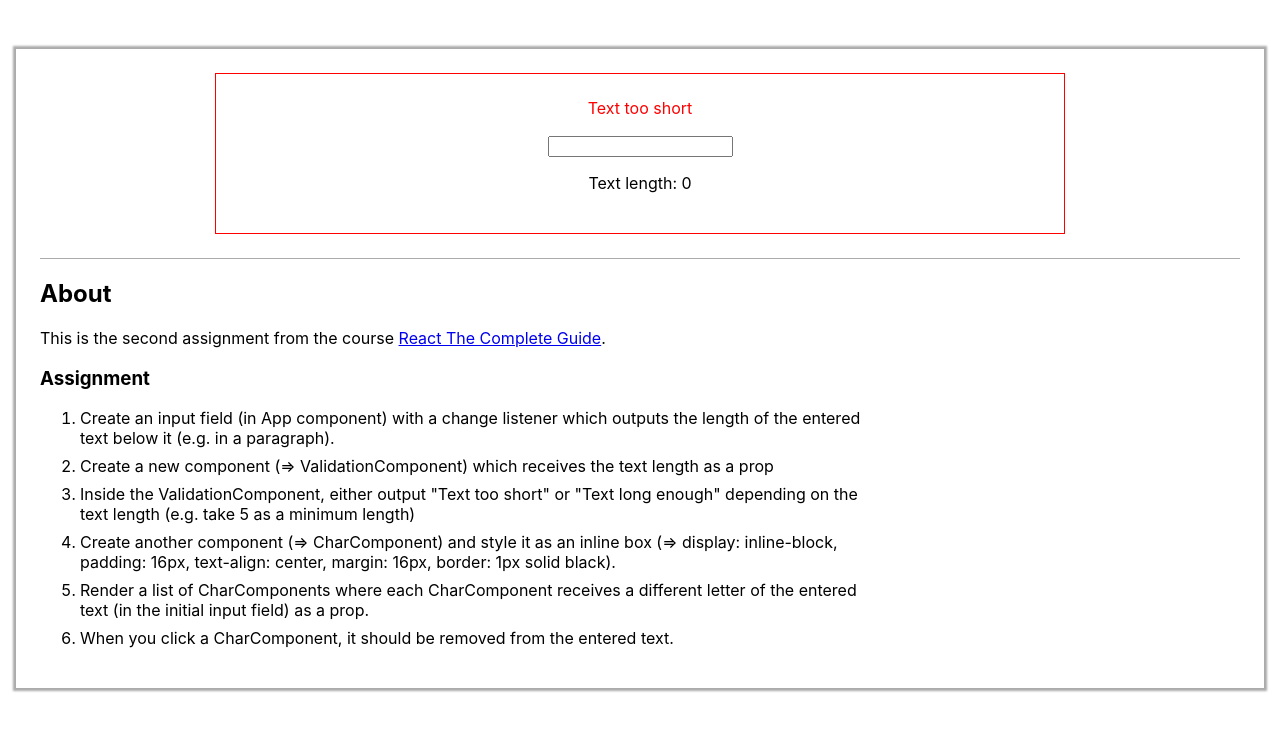
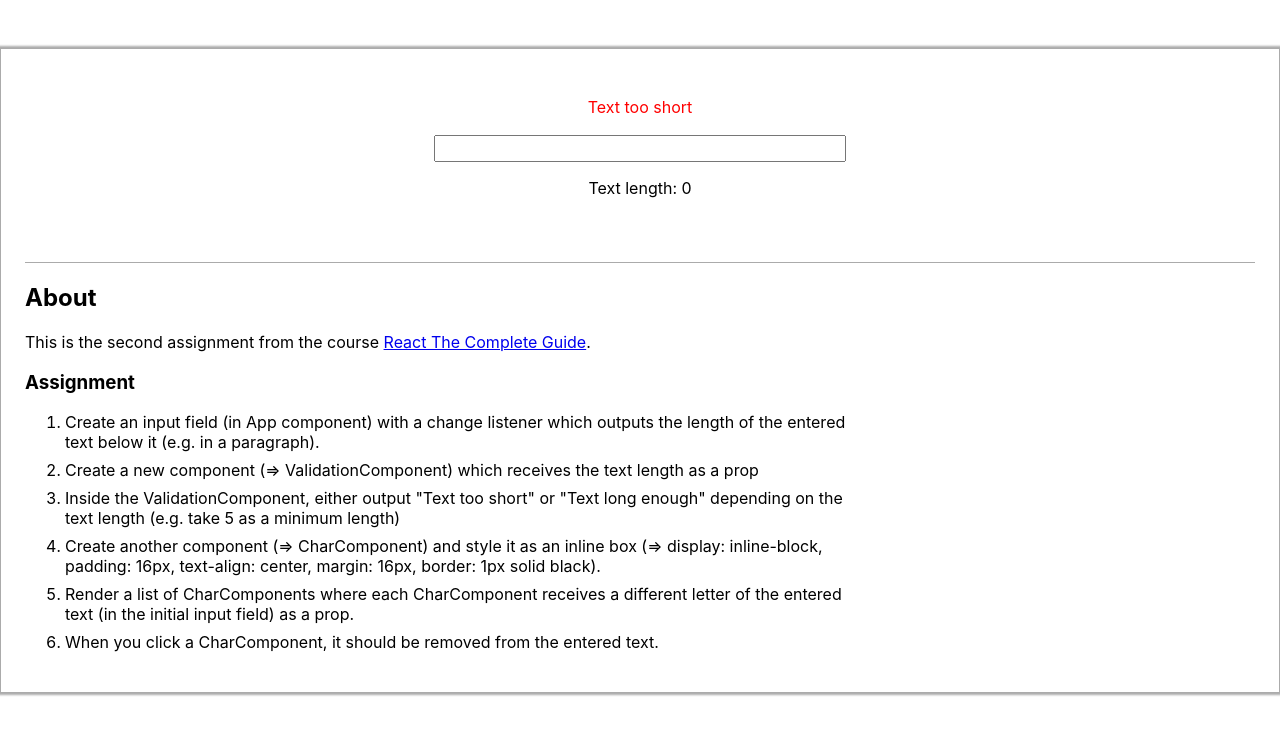
Before and after one commit to daniel-schroeder-dev/rcg-assignment-2, a React (Create React App) app: page / in a window 1280 px wide. Shown: the top 734 px of the page. Built offline with nearby package versions, Linux system fonts and the light colour scheme.

Commit message:
Apply additional styling.

```diff
--- a/src/App.css
+++ b/src/App.css
@@ -1,15 +1,14 @@
 .app {
   border: 1px solid #ababab;
   box-shadow: 0px 0px 2px 2px #ababab;
-  max-width: 1200px;
+  max-width: 1400px;
   margin: 48px auto;
   padding: 24px;
 }
 
 .app__assignment-container {
-  max-width: 800px;
+  max-width: 1200px;
   padding: 24px;
-  border: 1px solid red;
   margin: 0 auto;
   display: flex;
   flex-direction: column;
@@ -19,4 +18,10 @@
 
 .char-list {
   display: flex;
+  flex-wrap: wrap;
 }
+
+.app__text-input {
+  width: 400px;
+  padding: 4px;
+}
--- a/src/App.js
+++ b/src/App.js
@@ -28,7 +28,7 @@ class App extends React.Component {
       <div className="app">
         <div className="app__assignment-container">
           <ValidationBanner textLength={this.state.inputText.length} />
-          <input type="text" value={this.state.inputText} onChange={this.handleInputTextChange} />
+          <input className="app__text-input" type="text" value={this.state.inputText} onChange={this.handleInputTextChange} />
           <p>Text length: {this.state.inputText.length}</p>
           <div className="char-list">
             {charList}
--- a/src/CharBox.css
+++ b/src/CharBox.css
@@ -1,10 +1,16 @@
 .char-box {
   border: 1px solid #ababab;
-  margin: 0 4px;
+  margin: 4px;
   width: 50px;
   height: 50px;
   display: flex;
   flex-direction: column;
   align-content: center;
   align-items: center;
+  cursor: pointer;
+  transition: background-color 0.2s ease;
 }
+
+.char-box:hover {
+  background-color: rgba(0, 0, 0, 0.2)
+}
```
